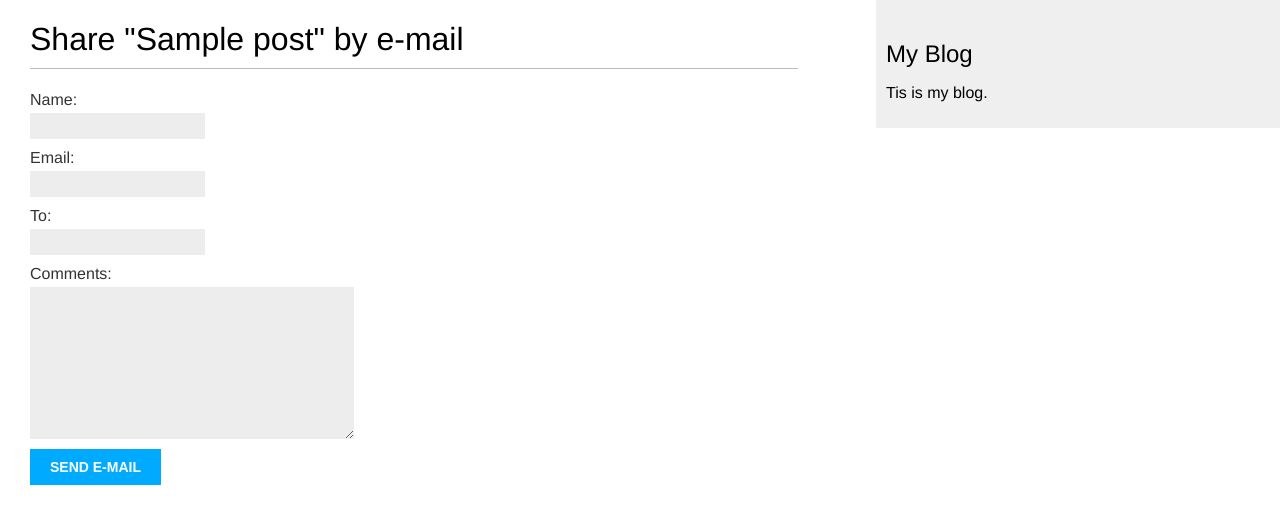
After one commit to ziggozoggo/simple-blog-app, a Django app: page /blog/1/share/ in a window 1280 px wide. The commit adds this page. Shown: the top 524 px of the page. Run offline with Django 4.2, Linux system fonts and the light colour scheme; tables that the repository leaves empty hold one stand-in row (values such as "Sample post").

Commit message:
add share post via e-mail

```diff
--- a/blog_app/settings.py
+++ b/blog_app/settings.py
@@ -137,3 +137,8 @@ STATIC_URL = 'static/'
 # https://docs.djangoproject.com/en/4.2/ref/settings/#default-auto-field
 
 DEFAULT_AUTO_FIELD = 'django.db.models.BigAutoField'
+
+######################################
+# EMAIL Configuration
+######################################
+EMAIL_BACKEND = 'django.core.mail.backends.console.EmailBackend'
--- /dev/null
+++ b/core/forms.py
@@ -0,0 +1,9 @@
+from django import forms
+
+class EmailPostForm(forms.Form):
+    """Форма для создания и отправки рекомендации на пост по e-mail
+    """
+    name = forms.CharField(max_length=25)
+    email = forms.EmailField()
+    to = forms.EmailField()
+    comments = forms.CharField(required=False, widget=forms.Textarea)
--- a/core/models.py
+++ b/core/models.py
@@ -74,6 +74,5 @@ class Post(models.Model):
         super(Post, self).save(*args, **kwargs)
 
 
-
     def __str__(self) -> str:
         return self.title
--- a/core/templates/core/post/detail.html
+++ b/core/templates/core/post/detail.html
@@ -8,4 +8,9 @@
             Published {{ post.publish }} by {{ post.author }}
         </p>
     {{ post.body|linebreaks }}
+    <p>
+        <a href="{% url "core:post_share" post.id%}">
+            Share this post
+        </a>
+    </p>
 {% endblock content %}
--- /dev/null
+++ b/core/templates/core/post/share.html
@@ -0,0 +1,19 @@
+{% extends 'core/base.html' %}
+
+{% block title %}Share a post{% endblock title %}
+
+{% block content %}
+    {% if sent %}
+        <h1>E-mail successfully sent</h1>
+        <p>
+            "{{ post.title }}" was successfully sent to {{ form.cleaned_data.to }}.
+        </p>
+    {% else %}
+        <h1>Share "{{ post.title }}" by e-mail</h1>
+        <form action="" method="post">
+            {{ form.as_p }}
+            {% csrf_token %}
+            <input type="submit" value="Send e-mail">
+        </form>
+    {% endif %}
+{% endblock content %}
--- a/core/urls.py
+++ b/core/urls.py
@@ -5,4 +5,5 @@ app_name = 'core'
 urlpatterns = [
     path('', views.post_list, name='post_list'),
     path('<int:year>/<int:month>/<int:day>/<slug:post>', views.post_detail, name='post_detail'),
+    path('<int:post_id>/share/', views.post_share, name='post_share'),
 ]
--- a/core/views.py
+++ b/core/views.py
@@ -1,7 +1,9 @@
 from django.shortcuts import render, get_object_or_404
+from django.core.mail import send_mail
 from django.core.paginator import Paginator, EmptyPage, PageNotAnInteger
 from django.http import Http404
 from .models import Post
+from .forms import EmailPostForm
 
 # Create your views here.
 
@@ -36,3 +38,33 @@ def post_detail(request, year, month, day, post):
     return render(request,
                   'core/post/detail.html',
                   {'post': post})
+
+def post_share(request, post_id):
+    """Рекомендовать пост другому пользователю по email
+    """
+    post = get_object_or_404(Post, id=post_id,
+                             status=Post.Status.PUBLISHED)
+    sent = False
+
+    if request.method == 'POST':
+        form = EmailPostForm(request.POST)
+        if form.is_valid():
+            cd = form.cleaned_data
+            post_url = request.build_absolute_uri(
+                post.get_absolute_url()
+            )
+            subject = f"{cd['name']} recommends you read {post.title}"
+            message = f"Read {post.title} at {post_url}\n\n"\
+                      f"{cd['name']}\'s comments: {cd['comments']}"
+            send_mail(subject, message, 'my_blog@gmail.com', [cd['to']])
+            sent = True
+    else:
+        form = EmailPostForm
+
+    context = {
+        'post': post,
+        'form': form,
+        'sent': sent,
+    }
+
+    return render(request, 'core/post/share.html', context)
```
Also changed, not shown: core/tests/test_forms.py (added, +27 -0 lines), core/tests/test_urls.py (+8 -1 lines), core/tests/test_views.py (+18 -0 lines).
